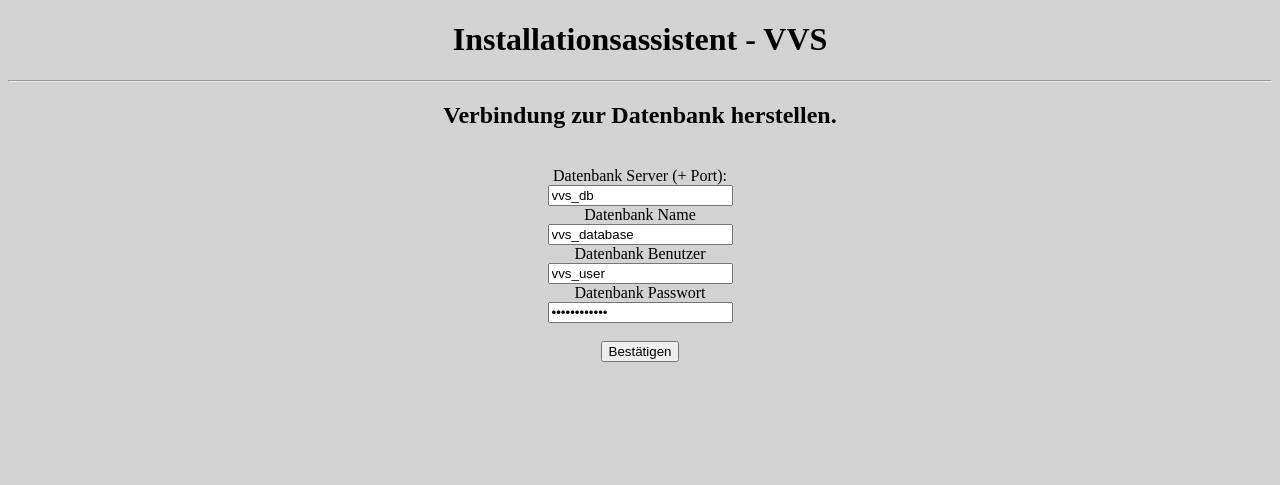
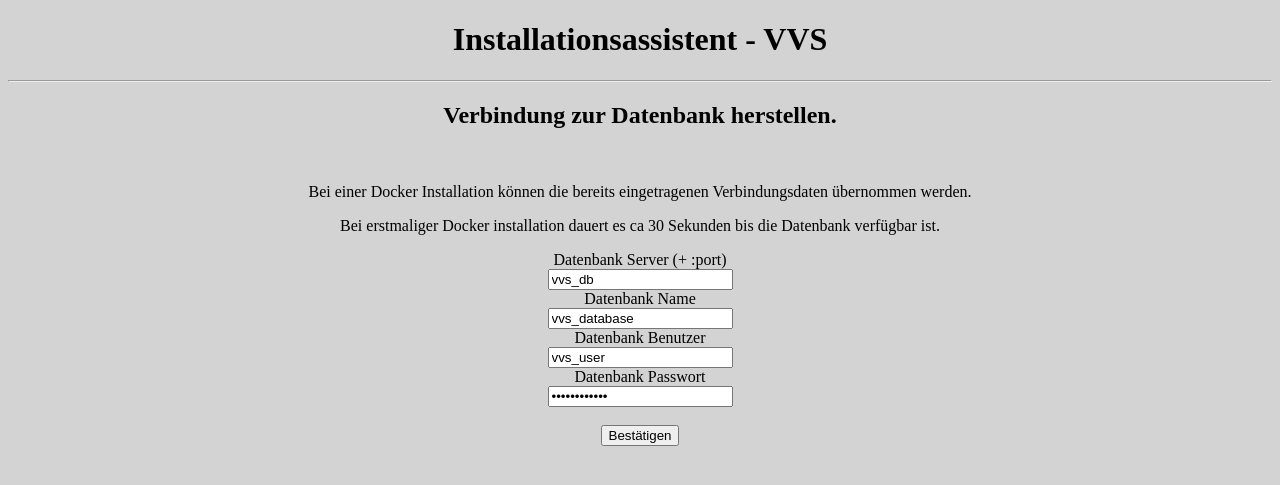
Before and after one commit to lExplLicit/VVS, a PHP site: page /installscript.php?step=1 in a window 1280 px wide. Shown: the top 485 px of the page. Run offline with PHP 8.4, Linux system fonts and the light colour scheme.

Commit message:
added install information

```diff
--- a/installscript.php
+++ b/installscript.php
@@ -26,18 +26,20 @@ if (isset($init['INIT']) && $init['INIT'] == false) {
   <?php
   if ($_GET['step'] == 1 || !isset($_GET['step'])) {
 
-$_SESSION['steptwo'] = rand(10000,90000);
+    $_SESSION['steptwo'] = rand(10000, 90000);
   ?>
 
 
     <h2>Verbindung zur Datenbank herstellen.</h2><br>
+    <p>Bei einer Docker Installation können die bereits eingetragenen Verbindungsdaten übernommen werden.</p>
+    <p>Bei erstmaliger Docker installation dauert es ca 30 Sekunden bis die Datenbank verfügbar ist.</p>
 
 
     <form action="installscript.php?step=<?php echo $_SESSION['steptwo']; ?>" method="POST">
 
 
 
-    <label for="fname">Datenbank Server (+ Port):</label><br>
+      <label for="fname">Datenbank Server (+ :port)</label><br>
       <input type="text" name="server" value="vvs_db" required><br>
       <label for="lname">Datenbank Name</label><br>
       <input type="text" name="name" value="vvs_database" required><br>
@@ -80,7 +82,7 @@ $_SESSION['steptwo'] = rand(10000,90000);
       echo "Die Tabellen in der Datanbank werden neu initialisiert.<br>Vorhandene Daten werden gelöscht. Möchten Sie fortfahren?<br><br><br>";
       $_SESSION['csfr'] = rand(10000, 50000);
       $_SESSION['dbinit'] = rand(10000, 90000);
-    echo '<form action="installscript.php?step='.$_SESSION['dbinit'].'" method="POST"><input type="hidden" name="csrf" value="' . $_SESSION['csfr'] . '"><input type="submit" value="Fortfahren"></form>';
+      echo '<form action="installscript.php?step=' . $_SESSION['dbinit'] . '" method="POST"><input type="hidden" name="csrf" value="' . $_SESSION['csfr'] . '"><input type="submit" value="Fortfahren"></form>';
       die();
     }
   } elseif ($_GET['step'] == $_SESSION['dbinit']) {
@@ -185,7 +187,7 @@ $_SESSION['steptwo'] = rand(10000,90000);
 
     echo "<br><h2>Vorgang erfolgreich. Bitte Administratorkonto anlegen</h2><br>";
 
-$_SESSION['addadmin'] = rand(10000,90000);
+    $_SESSION['addadmin'] = rand(10000, 90000);
   ?>
     <form action="installscript.php?step=<?php echo $_SESSION['addadmin']; ?>" method="POST">
       <label>Vorname:</label><br>
```
Lines whose indentation alone changed are shown as unchanged.
